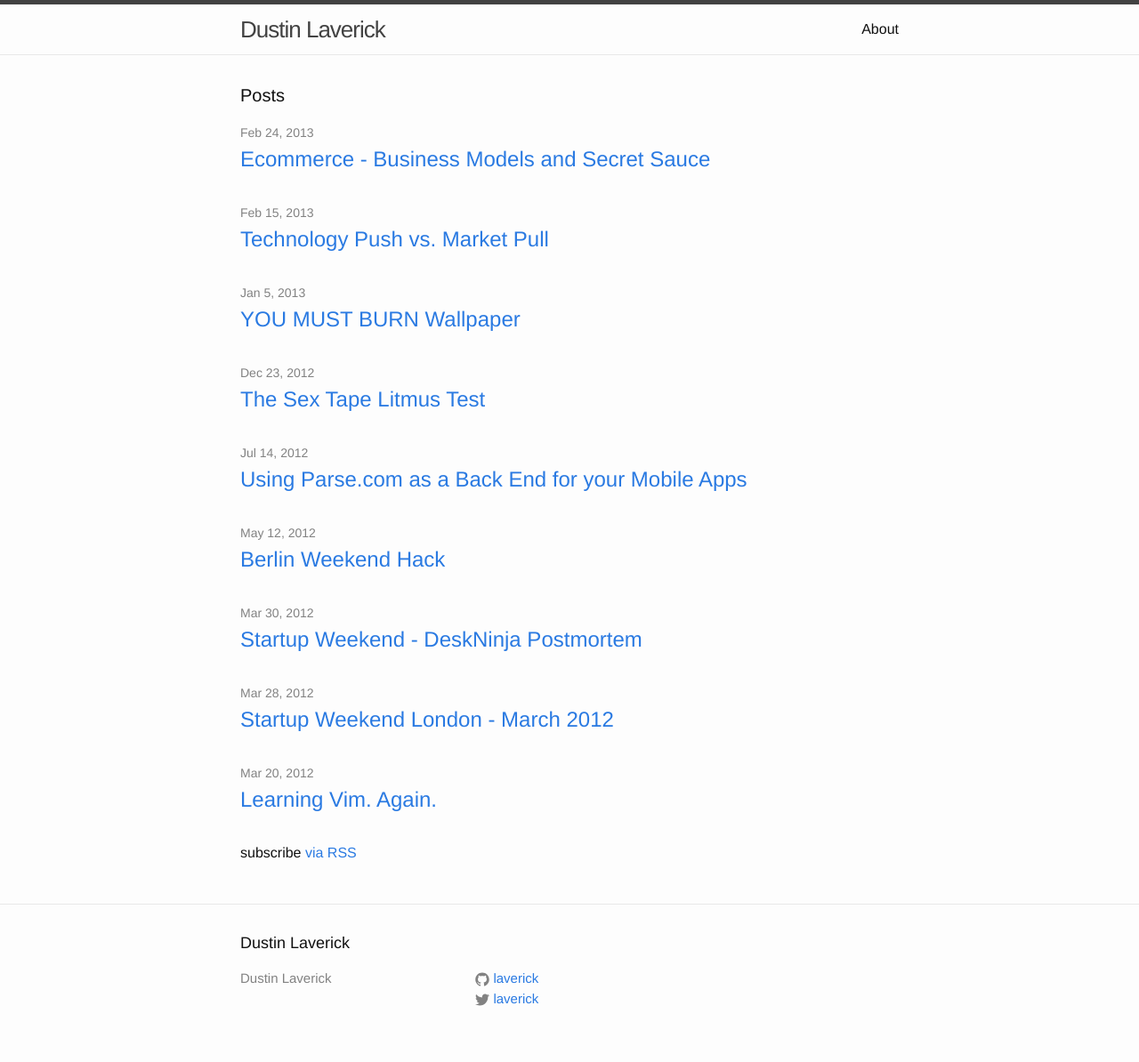
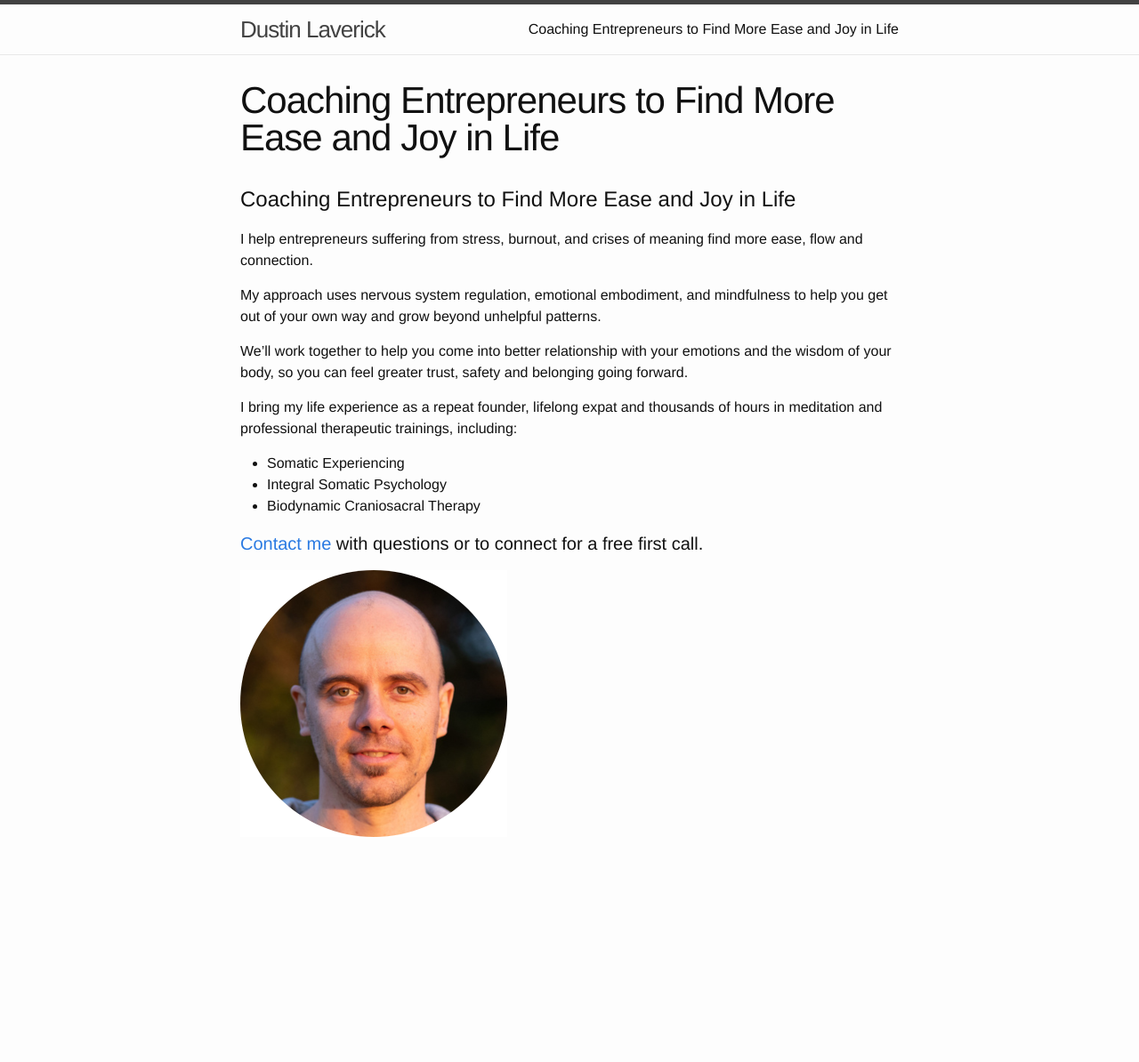
Before and after one commit to laverick/laverick.github.io, a Jekyll site: the page built from index.md, in a window 1280 px wide. Shown: the whole page at 89% size. Built offline with Jekyll 4.4.1, drawn with Linux system fonts in a browser that asks for light colours; our own code applies the rules of GitHub Pages for plain Markdown files; after the commit the page ends 1001 px from its top, so only the background shows below that.

Commit message:
update homepage - replace blog with coaching page removes about page blog is no longer linked but still exists under /blog

```diff
--- a/_config.yml
+++ b/_config.yml
@@ -5,8 +5,11 @@ description: > # this means to ignore newlines until "baseurl:"
 baseurl: "" # the subpath of your site, e.g. /blog/
 url: "http://laverick.org" # the base hostname & protocol for your site
 twitter_username: laverick
-github_username:  laverick
+github_username:
 permalink: :title
 
 # Build settings
 markdown: kramdown
+
+
+contact: "https://laverick.paperform.co"
--- a/_includes/footer.html
+++ b/_includes/footer.html
@@ -1,3 +1,5 @@
+<!--
+
   <footer class="site-footer">
 
     <div class="wrapper">
@@ -53,3 +55,5 @@
     </div>
 
   </footer>
+
+-->
--- /dev/null
+++ b/index.md
@@ -0,0 +1,23 @@
+---
+layout: page
+---
+# Coaching Entrepreneurs to Find More Ease and Joy in Life
+
+I help entrepreneurs suffering from stress, burnout, and crises of meaning find more ease, flow and connection.
+
+My approach uses nervous system regulation, emotional embodiment, and mindfulness to help you get out of your own way and grow beyond unhelpful patterns.
+
+We'll work together to help you come into better relationship with your emotions and the wisdom of your body, so you can feel greater trust, safety and belonging going forward.
+
+I bring my life experience as a repeat founder, lifelong expat and thousands of hours in meditation and professional therapeutic trainings, including:
+
+* Somatic Experiencing
+* Integral Somatic Psychology
+* Biodynamic Craniosacral Therapy
+
+
+
+#### [Contact me](https://laverick.paperform.co) with questions or to connect for a free first call.
+
+
+![Dustin](/images/dustin-circle-sm.png)
```
Also changed, not shown: _about.md (renamed from about.md), blog.html (renamed from index.html), images/dustin-circle-sm.png (added). Lines whose indentation alone changed are shown as unchanged.
